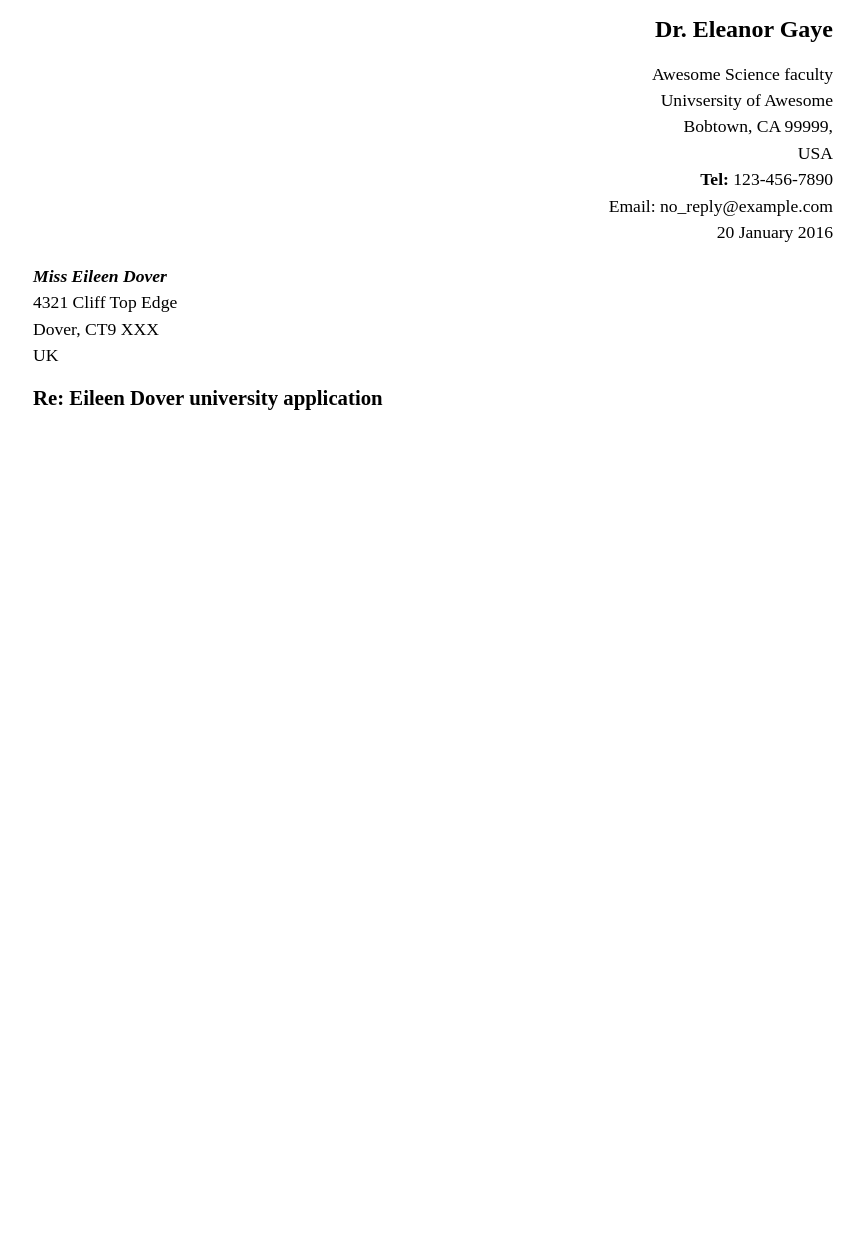
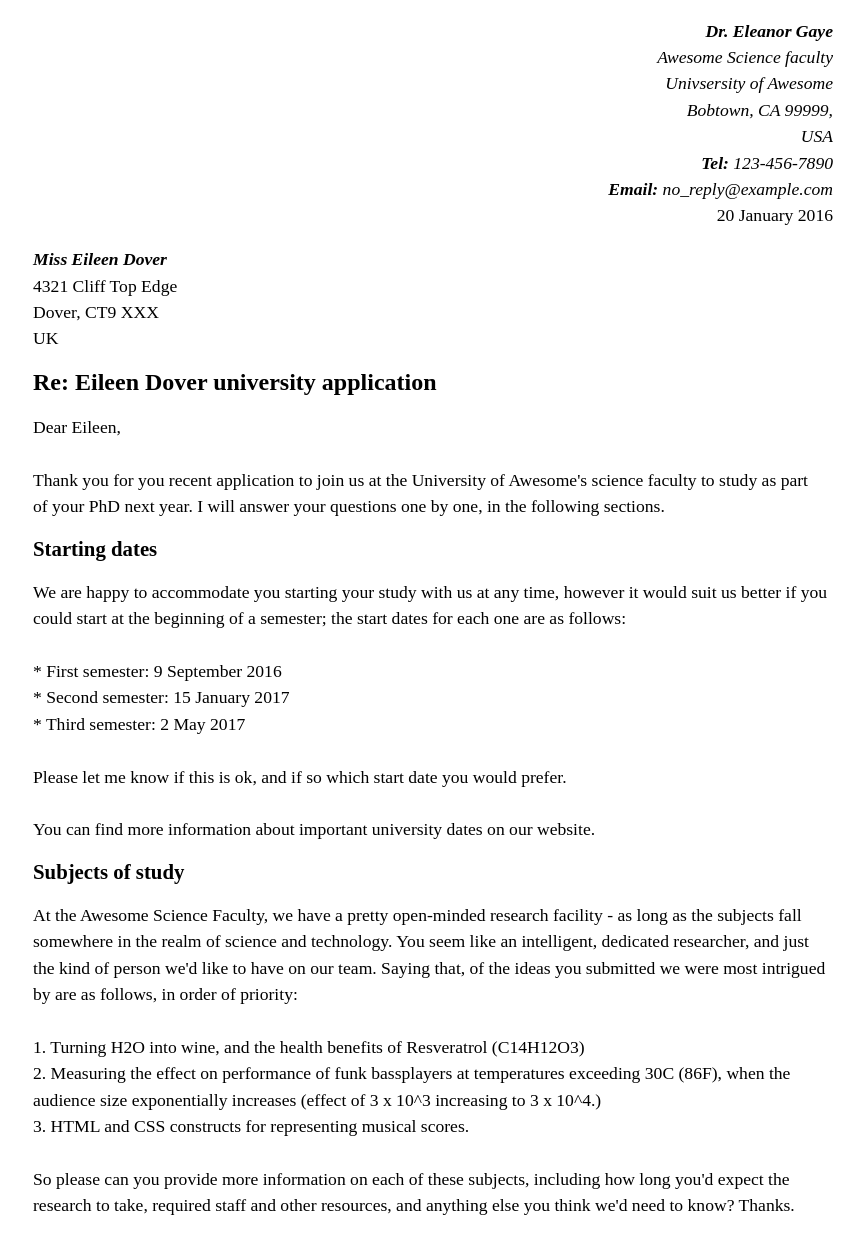
Before and after one commit to AarikGuy/M3.2, a plain HTML site: page index.html in a window 1280 px wide. Shown: the whole page, without its empty margins (207-1071 px from the left). Before the commit the page ends 800 px from the top, so only its background shows below. Drawn offline with Linux system fonts and the light colour scheme; a script that the page names is missing.

Commit message:
added more stuf

```diff
--- a/index.html
+++ b/index.html
@@ -10,14 +10,15 @@
 </head>
 
 <body align ="right">
-  <h1>Dr. Eleanor Gaye</h1>
     <p>
+      <I><b>Dr. Eleanor Gaye</b><br>
         Awesome Science faculty<br>
         Univsersity of Awesome<br>
         Bobtown, CA 99999,<br>
         USA<br>
         <b>Tel:</b> 123-456-7890<br>
-      Email: no_reply@example.com<br>
+        <b>Email:</b> no_reply@example.com<br>
+      </I>
       20 January 2016
     </p>
 </body>
@@ -29,7 +30,43 @@
       Dover, CT9 XXX<br>
       UK<br>
   </p>
-  </vr><h2>Re: Eileen Dover university application</h2>
+  <h1>Re: Eileen Dover university application</h1>
+    <p>
+      Dear Eileen,<br>
+      <br>
+      Thank you for you recent application to join us at the University of Awesome's science faculty to study as part<br>
+      of your PhD next year. I will answer your questions one by one, in the following sections.<br>
+    </p>
+  <h2>Starting dates</h2>
+    <p>
+      We are happy to accommodate you starting your study with us at any time, however it would suit us better if you<br>
+      could start at the beginning of a semester; the start dates for each one are as follows:<br>
+      <br>
+      * First semester: 9 September 2016<br>
+      * Second semester: 15 January 2017<br>
+      * Third semester: 2 May 2017<br>
+      <br>
+      Please let me know if this is ok, and if so which start date you would prefer.<br>
+      <br>
+      You can find more information about important university dates on our website.<br>
+
+    </p>
+    <h2>Subjects of study</h2>
+      <p>
+        At the Awesome Science Faculty, we have a pretty open-minded research facility - as long as the subjects fall<br>
+        somewhere in the realm of science and technology. You seem like an intelligent, dedicated researcher, and just<br>
+        the kind of person we'd like to have on our team. Saying that, of the ideas you submitted we were most intrigued<br>
+        by are as follows, in order of priority:<br>
+        <br>
+        1. Turning H2O into wine, and the health benefits of Resveratrol (C14H12O3)<br>
+        2. Measuring the effect on performance of funk bassplayers at temperatures exceeding 30C (86F), when the<br>
+        audience size exponentially increases (effect of 3 x 10^3 increasing to 3 x 10^4.)<br>
+        3. HTML and CSS constructs for representing musical scores.<br>
+        <br>
+        So please can you provide more information on each of these subjects, including how long you'd expect the<br>
+        research to take, required staff and other resources, and anything else you think we'd need to know? Thanks.<br>
+
+      </p>
   <script type="module" src="js/main.js"></script>
 </body2>
 
```
Lines whose indentation alone changed are shown as unchanged.
